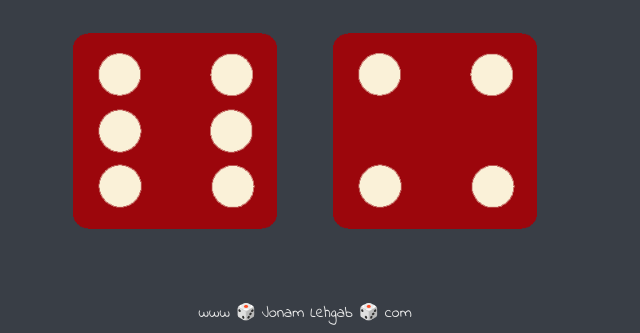
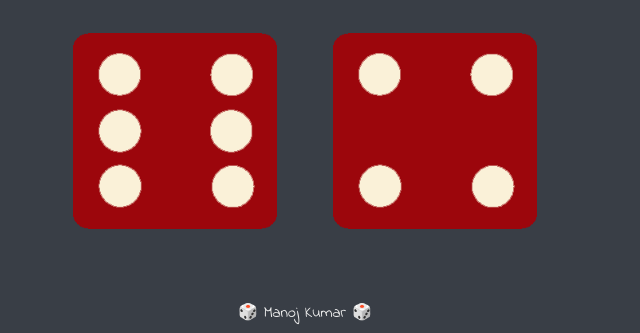
Before and after one commit to jonamlehgab/Dicee, a plain HTML site: page index.html in a window 1280 px wide. Shown: the part 536-869 px from the top of the page, without its empty margins (335-975 px from the left). Drawn offline with Linux system fonts and the light colour scheme.

Commit message:
Update index.html

```diff
--- a/index.html
+++ b/index.html
@@ -32,6 +32,6 @@
   </body>
 
   <footer>
-    www 🎲 Jonam Lehgab 🎲 com
+    🎲 Manoj Kumar 🎲
   </footer>
 </html>
```
